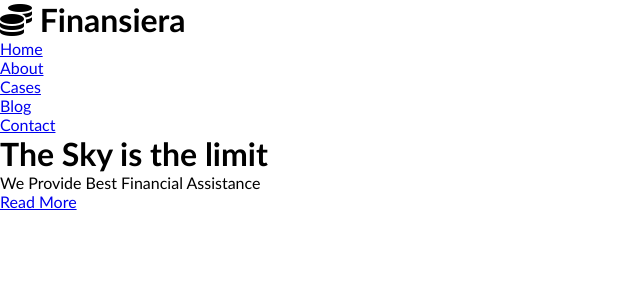
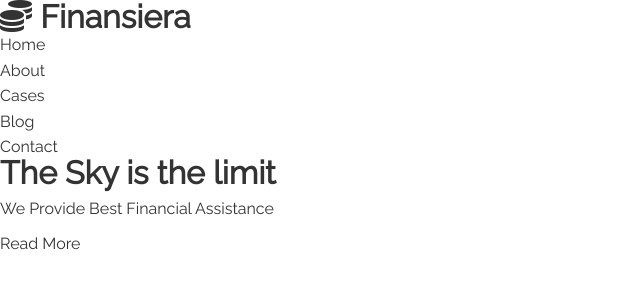
Before and after one commit to kaito-bot/Finansiera, a plain HTML site: page index.html in a window 1280 px wide. Shown: the whole page, without its empty margins (0-640 px from the left). Drawn offline with Linux system fonts and the light colour scheme.

Commit message:
basic styles

```diff
--- a/css/style.css
+++ b/css/style.css
@@ -1,3 +1,5 @@
+@import url('https://fonts.googleapis.com/css2?family=Raleway&display=swap');
+
 *{
     margin: 0;
     padding: 0;
@@ -5,6 +7,26 @@
 }
 
 body {
-    font-family: 'Gill Sans', 'Gill Sans MT', Calibri, 'Trebuchet MS', sans-serif;
+    font-family: 'Raleway', sans-serif;
+    background :#fff;
+    color:#333;
+    line-height: 1.6em;
 
 }
+
+ul {
+    list-style: none;
+}
+
+a {
+    color: #333;
+    text-decoration : none;
+}
+
+p {
+    margin: 10px 0px;
+}
+
+img {
+    width: 100%;
+}
--- a/index.html
+++ b/index.html
@@ -17,7 +17,7 @@
     <header>
         <div class="hero">
             <div id="navbar" class="navbar">
-                <h1 class="logo"><span class="text-primary"><i class="fas fa-coins"></i> </span>Finansiera</h1>
+                <h1 class="logo"><span class="text-primary"><i class="fas fa-coins"></i> </span>Finan</span>siera</h1>
                 <nav>
                     <ul>
                         <li><a href="#Home"> Home</a></li>
```
